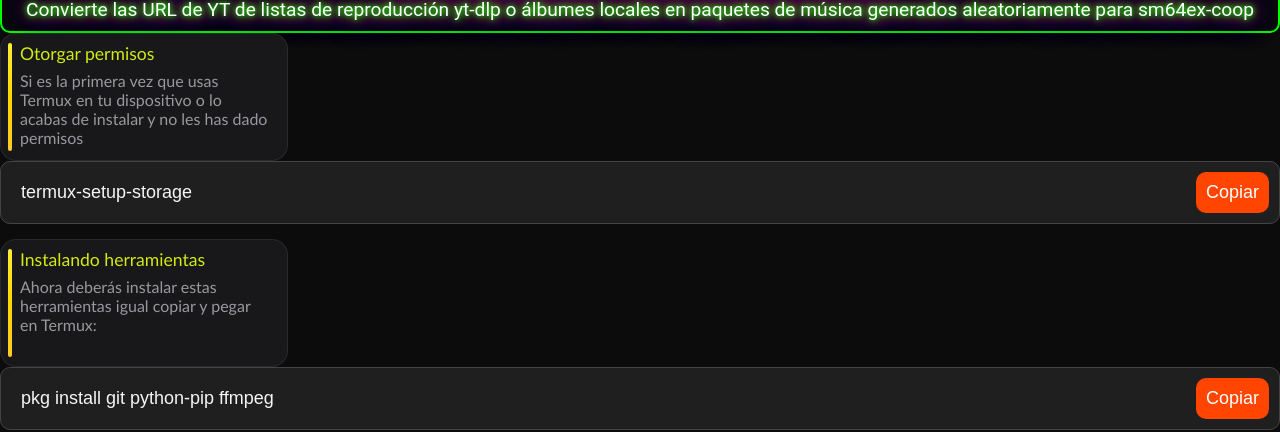
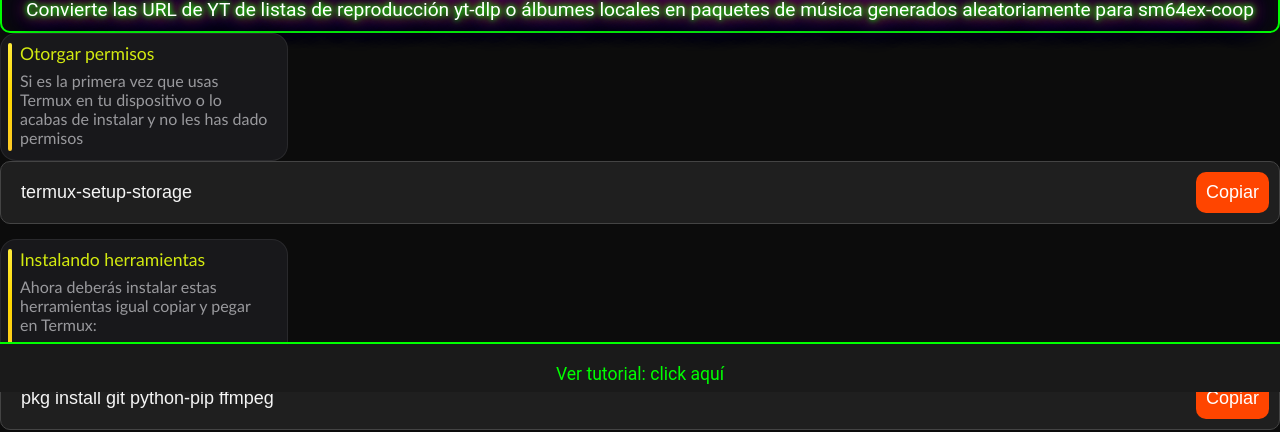
Before and after one commit to coop-tutorial/music-coop, a plain HTML site: page index.html in a window 1280 px wide. Shown: the part 408-840 px from the top of the page. Drawn offline with Linux system fonts and the light colour scheme.

Commit message:
Update index.html

```diff
--- a/index.html
+++ b/index.html
@@ -465,12 +465,12 @@
             <!-- Añade más redes sociales según sea necesario -->
         </ul>
     </section>
-    <!--
+
 
 <br><br><br>
  <footer class="footer-gaming">
-        <p>Ver video: <a href="https://" target="_blank">click aquí</a></p>
-    </footer> -->
+        <p>Ver tutorial: <a href="https://youtu.be/aZ5cT4wL1uQ" target="_blank">click aquí</a></p>
+    </footer>
     <script>
         function copyCommand(button) {
             const copyText = button.parentElement;
```
